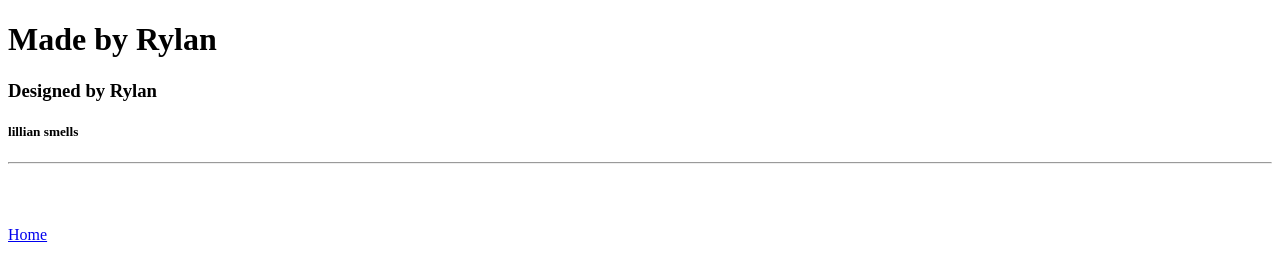
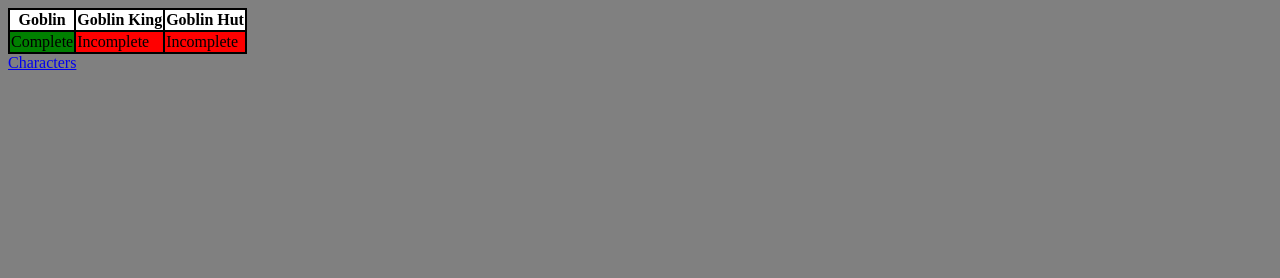
Before and after one commit to RylanJude87/TheRpgWebsite, a plain HTML site: page Credits.html in a window 1280 px wide. Drawn offline with Linux system fonts and the light colour scheme.

Commit message:
Update Credits.html

```diff
--- a/Credits.html
+++ b/Credits.html
@@ -2,18 +2,21 @@
 
 <html>
 <head>
-  <title>Credits</title>
+  <title>Extra Info</title>
 </head>
-<body>
-  <h1>
-    Made by Rylan
-  </h1>
-  <h3>Designed by Rylan</h3>
-  <h5>lillian smells</h5>
-  <hr>
-  <br>
-  <br>
-  <br>
-  <a href="index.html">Home</a>
+<body bgcolor="Grey">
+  <table bgcolor="Black">
+    <tr bgcolor="White">
+    <th>Goblin</th>
+    <th>Goblin King</th>
+    <th>Goblin Hut</th>
+    </tr>
+    <tr bgcolor="green">
+      <td bgcolor="Green">Complete</td>
+      <td bgcolor="red">Incomplete</td>
+      <td bgcolor="red">Incomplete</td>
+    </tr>
+  </table>
+  <a href="index.html">Characters</a>
 </body>
 </html>
```
